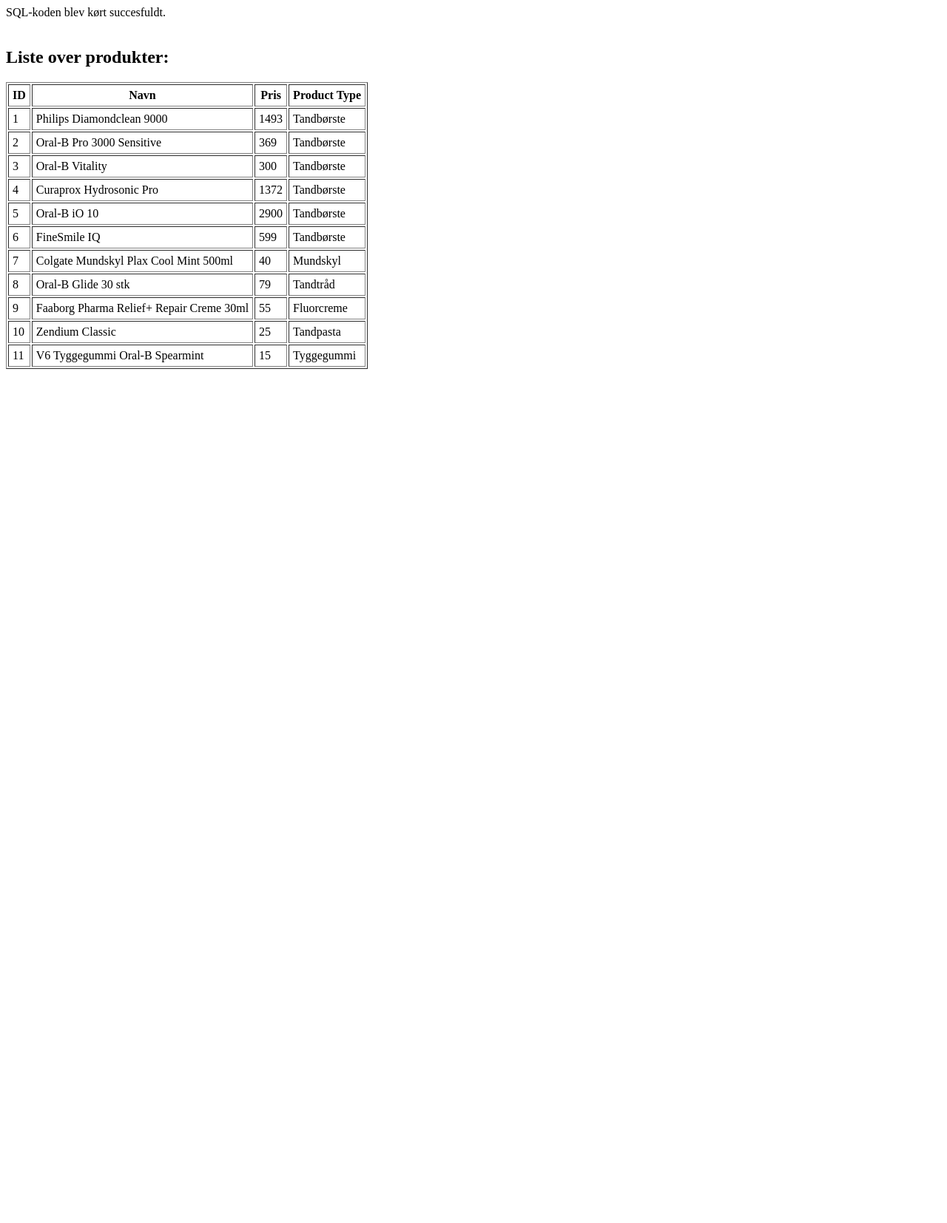
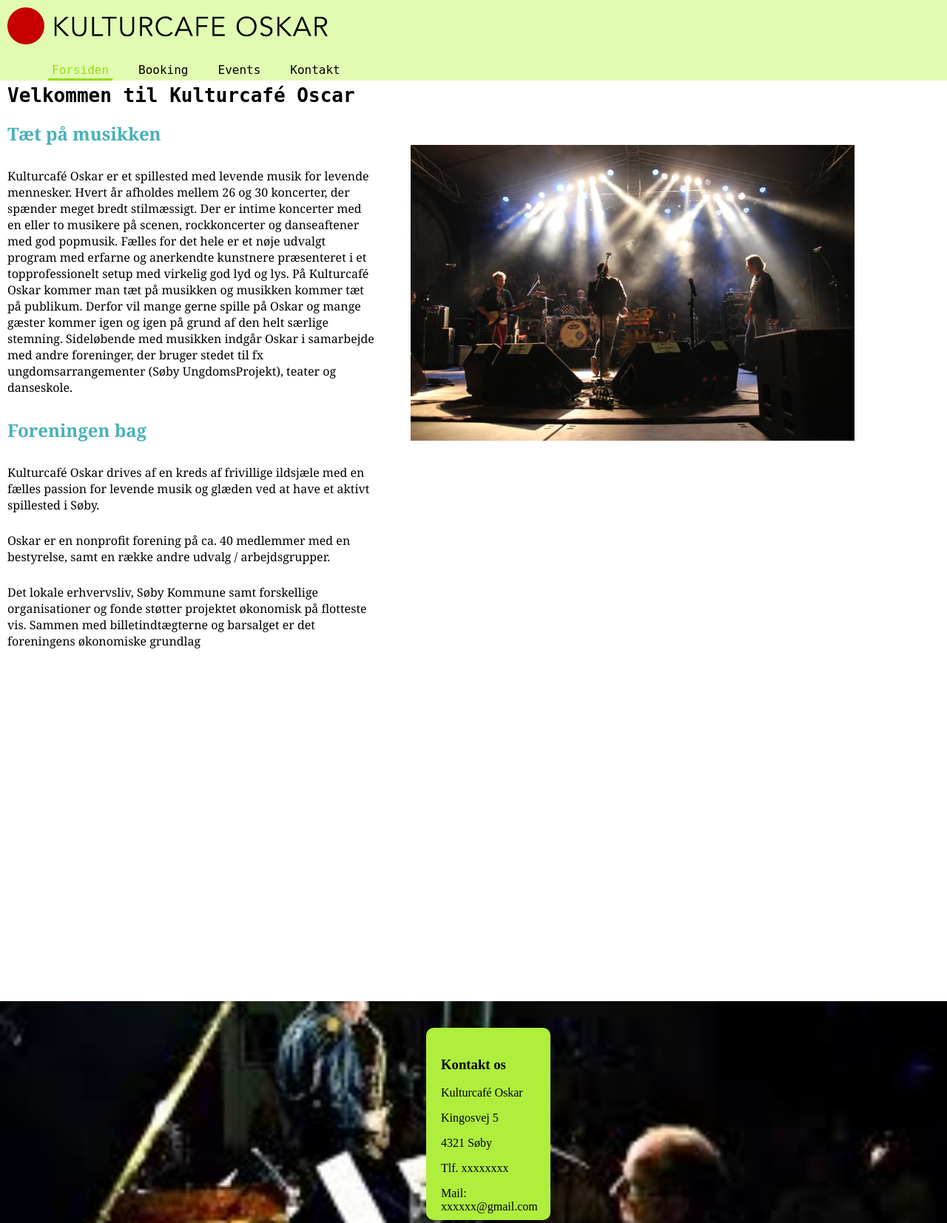
Before and after one commit to TheOnlyChresser/webshopcase, a PHP site: page / in a window 1280 px wide. Shown: the whole page at 74% size. Before the commit the page ends 499 px from the top, so only its background shows below. Run offline with PHP 8.4, Linux system fonts and the light colour scheme; data that the repository does not hold is empty.

Commit message:
OPDATERET!!!!!!!!

```diff
--- a/index.php
+++ b/index.php
@@ -1,135 +1,88 @@
 <?php
-// Databasekonfiguration - tilpas disse værdier til dit miljø
-$host = "localhost";
-$username = "root";
-$password = ""; // Indsæt dit MySQL-password
-$dbname = "testdb"; // Navnet på din database
 
-// Opret forbindelse
-$conn = new mysqli($host, $username, $password, $dbname);
+?>
 
-// Tjek forbindelsen
-if ($conn->connect_error) {
-    die("Forbindelsen mislykkedes: " . $conn->connect_error);
-}
-
-// SQL-kode til oprettelse af tabeller og indsættelse af testdata
-$sql = "
--- Drop eksisterende tabeller (hvis de findes)
-DROP TABLE IF EXISTS økonomi;
-DROP TABLE IF EXISTS user;
-DROP TABLE IF EXISTS ordrer;
-DROP TABLE IF EXISTS produkter;
-
--- Opret tabellen 'økonomi'
-CREATE TABLE økonomi (
-    id INTEGER PRIMARY KEY AUTO_INCREMENT,
-    product_name TEXT,
-    date DATE,
-    old_profit_margins FLOAT,
-    old_pris FLOAT
-);
-
--- Opret tabellen 'user'
-CREATE TABLE user (
-    id INTEGER PRIMARY KEY AUTO_INCREMENT,
-    name TEXT,
-    password TEXT,
-    email TEXT,
-    loaktion TEXT
-);
-
--- Opret tabellen 'ordrer'
-CREATE TABLE ordrer (
-    id INTEGER PRIMARY KEY,
-    date DATE,
-    product_name TEXT
-);
-
--- Opret tabellen 'produkter'
-CREATE TABLE produkter (
-    id INTEGER PRIMARY KEY AUTO_INCREMENT,
-    navn TEXT,
-    Pris FLOAT,
-    product_type TEXT
-);
-
--- Indsæt data i 'produkter'
-INSERT INTO produkter (navn, Pris, product_type) VALUES
-('Philips Diamondclean 9000', 1493, 'Tandbørste'),
-('Oral-B Pro 3000 Sensitive', 369, 'Tandbørste'),
-('Oral-B Vitality', 300, 'Tandbørste'),
-('Curaprox Hydrosonic Pro', 1372, 'Tandbørste'),
-('Oral-B iO 10', 2900, 'Tandbørste'),
-('FineSmile IQ', 599, 'Tandbørste'),
-('Colgate Mundskyl Plax Cool Mint 500ml', 40, 'Mundskyl'),
-('Oral-B Glide 30 stk', 79, 'Tandtråd'),
-('Faaborg Pharma Relief+ Repair Creme 30ml', 55, 'Fluorcreme'),
-('Zendium Classic', 25, 'Tandpasta'),
-('V6 Tyggegummi Oral-B Spearmint', 15, 'Tyggegummi');
-
--- Indsæt data i 'ordrer'
-INSERT INTO ordrer (id, date, product_name) VALUES
-(1, '2020-07-25', 'V6 Tyggegummi Oral-B Spearmint'),
-(1, '2020-07-25', 'V6 Tyggegummi Oral-B Spearmint'),
-(2, '2024-01-02', 'Zendium Classic'),
-(3, '2024-01-02', 'Oral-B iO 10'),
-(3, '2024-01-02', 'Zendium Classic'),
-(7, '2024-01-13', 'Philips Diamondclean 9000'),
-(4, '2024-02-21', 'Philips Diamondclean 9000'),
-(5, '2025-02-01', 'Colgate Mundskyl Plax Cool Mint 500ml'),
-(6, '2025-02-12', 'Curaprox Hydrosonic Pro'),
-(6, '2025-02-12', 'Curaprox Hydrosonic Pro');
-
--- Indsæt data i 'user'
-INSERT INTO user (name, password, email, loaktion) VALUES
-('John Doe', 'password123', 'john.doe@example.com', '123 Maple Street, Springfield, IL 62701, USA'),
-('Jane Smith', 'securePass!', 'jane.smith@example.com', '456 Oak Avenue, London, SW1A 1AA, UK'),
-('Michael Brown', 'myPass123', 'michael.brown@example.com', '789 Pine Road, Sydney, NSW 2000, Australia'),
-('Emily Johnson', 'emilyPwd', 'emily.johnson@example.com', '1010 Birch Lane, Toronto, ON M5H 2N2, Canada'),
-('Robert Miller', 'robPass', 'robert.miller@example.com', 'Hauptstraße 12, 10115 Berlin, Germany'),
-('Laura Garcia', 'lauraPass', 'laura.garcia@example.com', '34 Rue de la République, 75001 Paris, France'),
-('James Anderson', 'james123', 'james.anderson@example.com', '56 MG Road, Mumbai, Maharashtra 400001, India'),
-('Linda Thomas', 'linda456', 'linda.thomas@example.com', '3-2-1 Shibuya, Tokyo 150-0002, Japan'),
-('David Williams', 'davidpwd', 'david.williams@example.com', 'Avenida Paulista, 1000, São Paulo, SP 01310-100, Brazil'),
-('Sarah Davis', 'sarahPass', 'sarah.davis@example.com', '78 Nelson Mandela Boulevard, Johannesburg, 2001, South Africa');
-
--- Eksempel på en SELECT-query:
-SELECT * FROM produkter;
-";
-
-// Udfør SQL-koden (flere queries)
-if ($conn->multi_query($sql)) {
-    // Loop igennem alle resultatsættene (ingen output her)
-    do {
-        // Tomt, vi behøver ikke at gøre noget for de ikke-resultat-queries
-    } while ($conn->more_results() && $conn->next_result());
-    echo "SQL-koden blev kørt succesfuldt.<br><br>";
-} else {
-    echo "Fejl under kørsel af SQL-koden: " . $conn->error;
-}
-
-// Kør en SELECT-query for at hente data fra 'produkter'
-$query = "SELECT * FROM produkter";
-$result = $conn->query($query);
-
-if ($result && $result->num_rows > 0) {
-    echo "<h2>Liste over produkter:</h2>";
-    echo "<table border='1' cellpadding='5'>";
-    echo "<tr><th>ID</th><th>Navn</th><th>Pris</th><th>Product Type</th></tr>";
-    while ($row = $result->fetch_assoc()) {
-        echo "<tr>";
-        echo "<td>" . $row['id'] . "</td>";
-        echo "<td>" . $row['navn'] . "</td>";
-        echo "<td>" . $row['Pris'] . "</td>";
-        echo "<td>" . $row['product_type'] . "</td>";
-        echo "</tr>";
-    }
-    echo "</table>";
-} else {
-    echo "Ingen produkter fundet.";
-}
-
-// Luk forbindelsen
-$conn->close();
-?>
+<!DOCTYPE html>
+<!DOCTYPE html>
+<html>
+<head>
+    <meta charset="UTF-8">
+    <title>Kulturcafé Oscar</title>
+    <link rel="stylesheet" href="stil.css">
+</head>
+<body>
+        <nav class="topnav">
+            <img src="logo-oskar.webp" id="logo">
+            <ul class="vamu">
+                <li><a href="index.html" class="active">Forsiden</a></li>
+                <li>
+                    <a>Booking</a>
+                    <ul class="menu">
+                        <li><a href="bordresevationer.html">Bordresevationer</a></li>
+                        <li><a href="billetsalg.html">Billetsalg</a></li>
+                        <li><a href="lejoscar.html">Lej Oscar</a></li>
+                    </ul>
+                </li>
+                <li>
+                    <a>Events</a>
+                    <ul class="menu">
+                        <li><a href="mädchen.html">Das Mädchen</a></li>
+                        <li><a href="christianband.html">Christian Andersen band</a></li>
+                        <li><a href="bentsen.html">Sanne Bentsen</a></li>
+                    </ul>
+                </li>
+                <li><a href="kontakt.html">Kontakt</a></li>
+            </ul>
+        </nav>
+        <h1>Velkommen til Kulturcafé Oscar</h1>
+        <h2 id="wrapper">Tæt på musikken</h2>
+        <p id="wrapper">Kulturcafé Oskar er et spillested med levende musik for levende mennesker.
+            Hvert år afholdes mellem 26 og 30 koncerter, der spænder meget bredt stilmæssigt. Der er intime koncerter med en eller to musikere på scenen, rockkoncerter og danseaftener med god popmusik.
+            Fælles for det hele er et nøje udvalgt program med erfarne og anerkendte kunstnere præsenteret i et topprofessionelt setup med virkelig god lyd og lys.
+            På Kulturcafé Oskar kommer man tæt på musikken og musikken kommer tæt på publikum. Derfor vil mange gerne spille på Oskar og mange gæster kommer igen og igen på grund af den helt særlige stemning.
+            Sideløbende med musikken indgår Oskar i samarbejde med andre foreninger, der bruger stedet til fx ungdomsarrangementer (Søby UngdomsProjekt), teater og danseskole.
+        </p>
+        <h2 id="wrapper">Foreningen bag</h2>
+        <p id="wrapper">Kulturcafé Oskar drives af en kreds af frivillige ildsjæle med en fælles passion for levende musik og glæden ved at have et aktivt spillested i Søby.</p>
+        <p id="wrapper">Oskar er en nonprofit forening på ca. 40 medlemmer med en bestyrelse, samt en række andre udvalg / arbejdsgrupper.</p>
+        <p id="wrapper">Det lokale erhvervsliv, Søby Kommune samt forskellige organisationer og fonde støtter projektet økonomisk på flotteste vis. Sammen med billetindtægterne og barsalget er det foreningens økonomiske grundlag</p>
+        <div class="aside">
+            <img src="stemning.webp">
+        </div>
+        <br>
+        <br>
+        <br>
+        <br>
+        <br>
+        <br>
+        <br>
+        <br>
+        <br>
+        <br>
+        <br>
+        <br>
+        <br>
+        <br>
+        <br>
+        <br>
+        <br>
+        <br>
+        <br>
+        <br>
+        <br>
+        <br>
+        <br>
+        <br>
+        <br>
+    <div id="siteid">
+    </div>
+    <div id="kontaktsidst">
+        <h3>Kontakt os</h3>
+        <p>Kulturcafé Oskar</p>
+        <p>Kingosvej 5</p>
+        <p>4321 Søby</p>
+        <p>Tlf. xxxxxxxx</p>
+        <p>Mail: xxxxxx@gmail.com</p>
+        </div>
+</body>
+</html>
--- a/webshop.sql
+++ b/webshop.sql
@@ -79,3 +79,9 @@ INSERT INTO bruger (name, password, email, loaktion) VALUES
 ('Linda Thomas', 'linda456', 'linda.thomas@example.com', '3-2-1 Shibuya, Tokyo 150-0002, Japan'),
 ('David Williams', 'davidpwd', 'david.williams@example.com', 'Avenida Paulista, 1000, São Paulo, SP 01310-100, Brazil'),
 ('Sarah Davis', 'sarahPass', 'sarah.davis@example.com', '78 Nelson Mandela Boulevard, Johannesburg, 2001, South Africa');
+
+INSERT INTO ´økonomi´ (product_name, date, old_profit_margins, old_pris) VALUES
+('Oral-B Pro 3000 Sensitive', '2025-03-01', 0.3, 339.95),
+('Oral-B Pro 3000 Sensitive', '2026-03-01', 0.4, 400),
+('Colgate Mundskyl Plax Cool Mint 500ml', "2025-05-23". 0.2, 45),
+('Colgate Mundskyl Plax Cool Mint 500ml', "2026-05-23". 0.2, 49.99),
```
